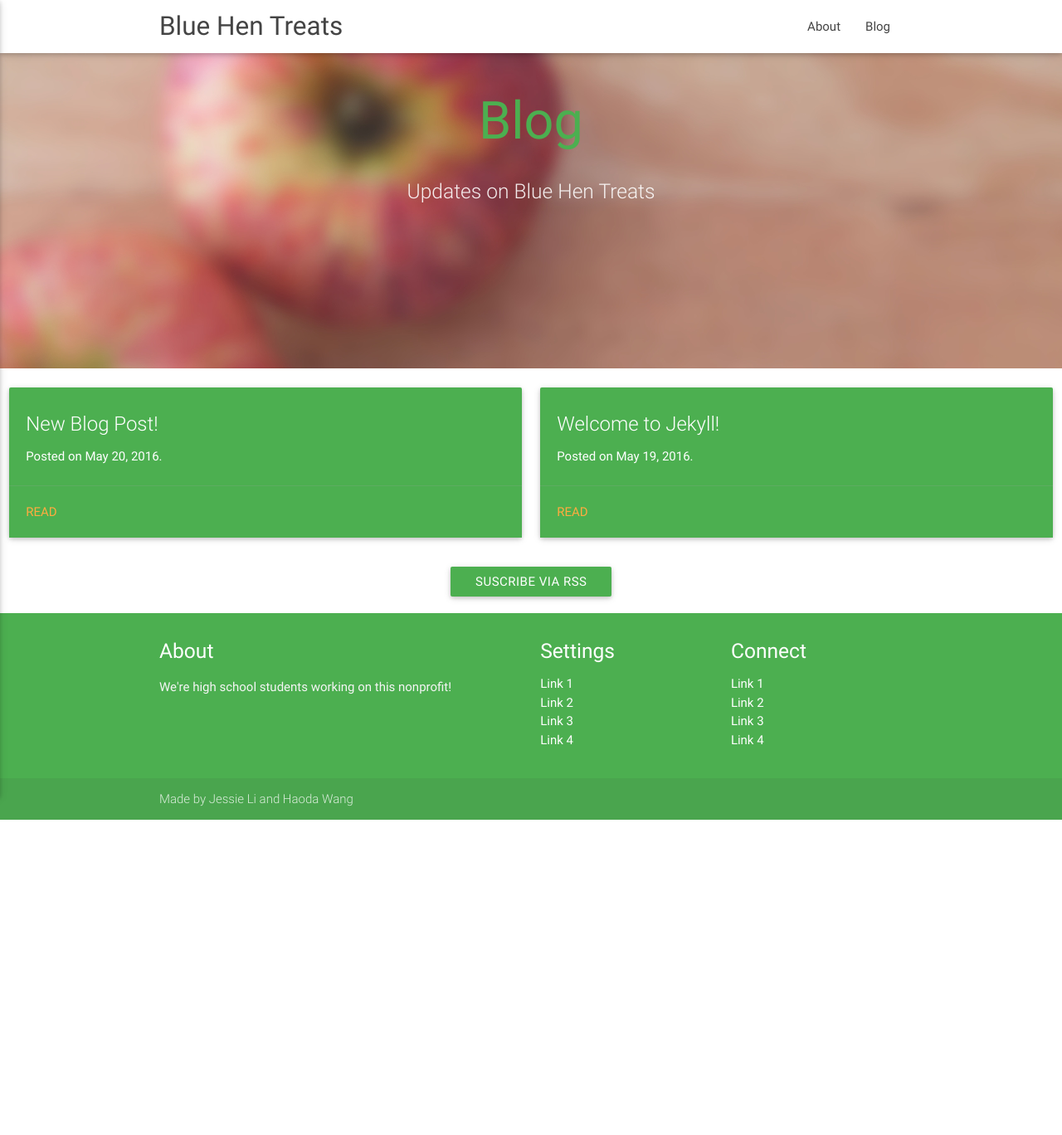
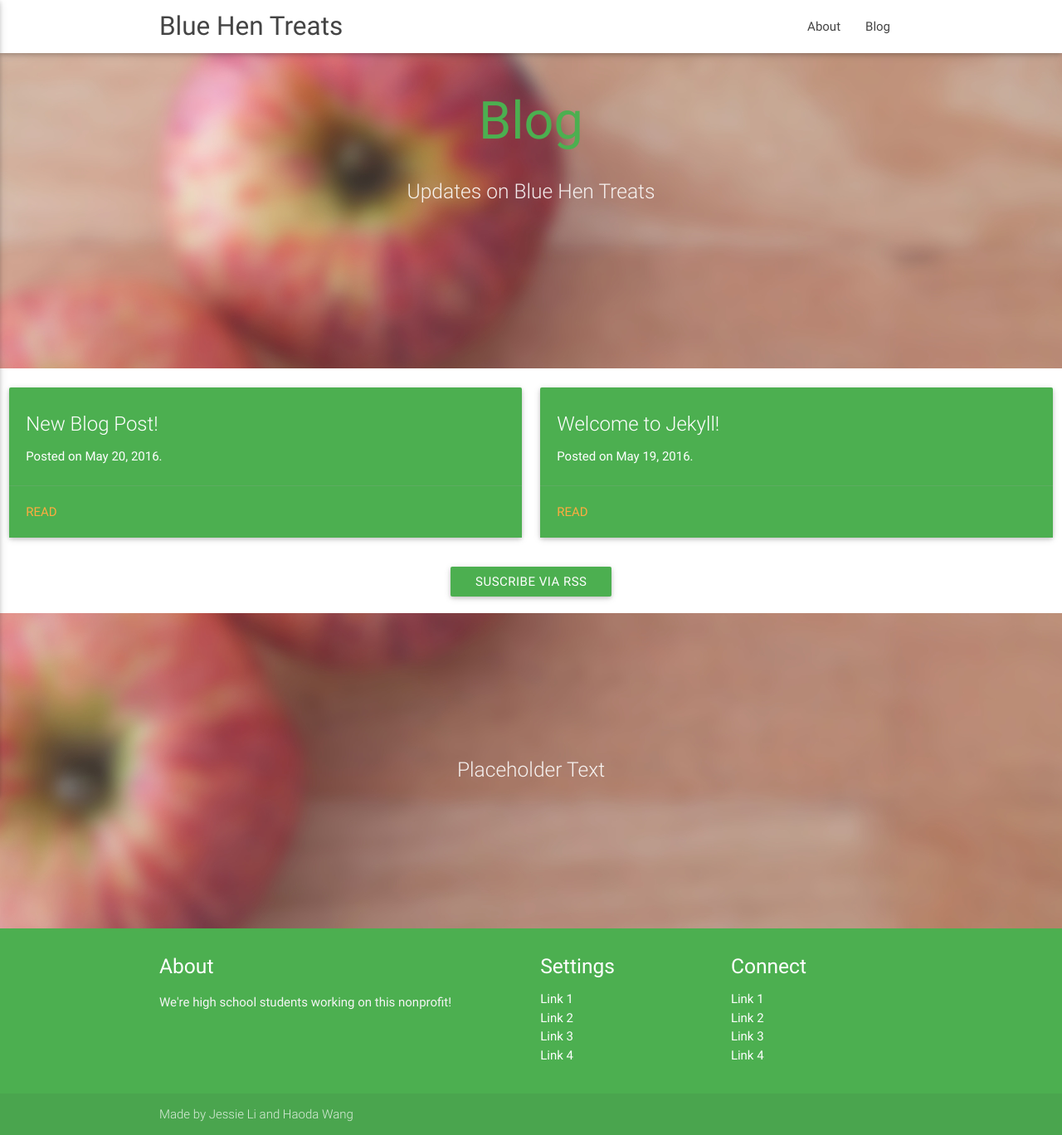
Before and after one commit to veggiedefender/bluehentreats, a Jekyll site: the page built from news.html, in a window 1280 px wide. Shown: the whole page at 83% size. Built offline with Jekyll 4.4.1, drawn with Linux system fonts in a browser that asks for light colours; nearby versions of some CDN libraries; before the commit the page ends 988 px from its top, so only the background shows below that.

Commit message:
Update news.html

```diff
--- a/news.html
+++ b/news.html
@@ -39,4 +39,15 @@ layout: default
   <div class="row center">
     <a class="waves-effect waves-light btn center-align green" href="feed.xml">Suscribe via RSS</a>
   </div>
+
+  <div class="parallax-container valign-wrapper">
+    <div class="section no-pad-bot">
+      <div class="container">
+        <div class="row center">
+          <h5 class="header col s12 light">Placeholder Text</h5>
+        </div>
+      </div>
+    </div>
+    <div class="parallax"><img src="img/background1.jpg" alt="Unsplashed background img 3"></div>
+  </div>
 </div>
```
